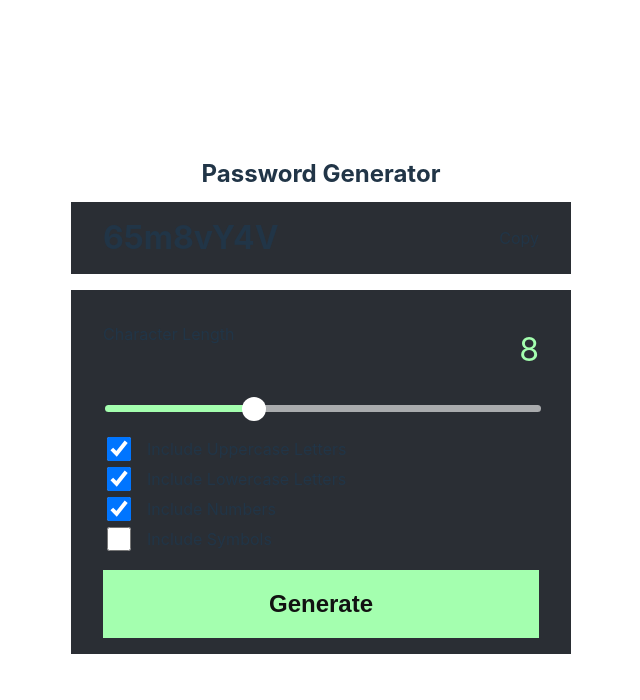
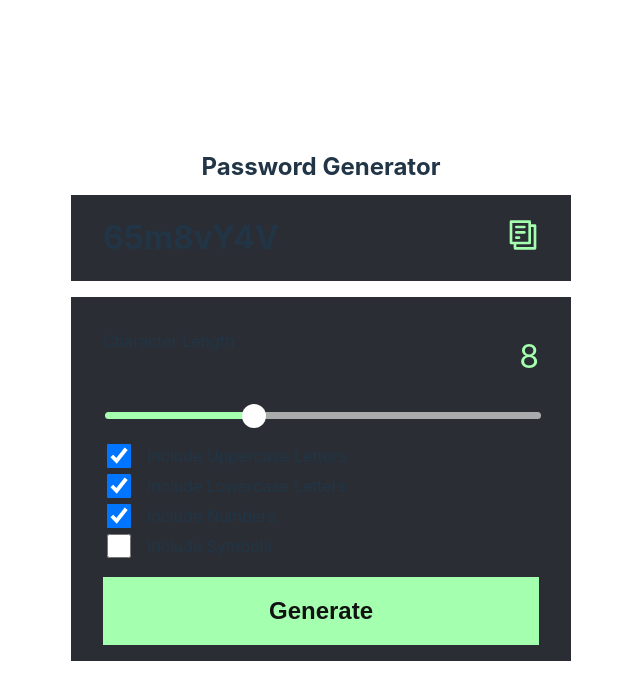
Before and after one commit to jueet/password-generator, a React (Vite) app: page / in a window 1280 px wide. Shown: the top 700 px of the page, without its empty margins (319-959 px from the left). Built offline with nearby package versions, Linux system fonts and the light colour scheme.

Commit message:
feat: password is copied to user clipboard

```diff
--- a/src/App.css
+++ b/src/App.css
@@ -23,6 +23,7 @@
   display: flex;
   flex-direction: row;
   justify-content: space-between;
+  align-items: center;
 }
 
 .pass-text {
@@ -53,7 +54,21 @@
   color: var(--neon-green);
 }
 
-.length-selector {}
+.copy-btn:hover,
+.btn:hover {
+  cursor: pointer;
+}
+
+
+.copy-btn>svg {
+  color: var(--neon-green);
+  height: 2rem;
+  width: 2rem;
+}
+
+.copy-btn:hover>svg {
+  color: whitesmoke;
+}
 
 .char-length {
   display: flex;
--- a/src/App.tsx
+++ b/src/App.tsx
@@ -2,6 +2,7 @@ import { useEffect, useState } from "react";
 import "./App.css";
 import Checkbox from "./components/Checkbox";
 import Slider from "./components/Slider";
+import copyToClipboard from "./utils/copy-clipboard";
 import { generatePassword } from "./utils/pass-generator";
 
 function App() {
@@ -27,8 +28,33 @@ function App() {
     <div className="App">
       <h1>Password Generator</h1>
       <div className="card pass">
-        <div className="pass-text">{password}</div>
-        <div>Copy</div>
+        <div className="pass-text" id="password">
+          {password}
+        </div>
+        <div>
+          <a onClick={copyToClipboard} className="copy-btn">
+            <svg
+              fill="currentColor"
+              viewBox="0 0 48 48"
+              xmlns="http://www.w3.org/2000/svg"
+            >
+              <title>copy-file</title>
+              <g id="Layer_2" data-name="Layer 2">
+                <g id="invisible_box" data-name="invisible box">
+                  <rect width="48" height="48" fill="none" />
+                </g>
+                <g id="icons_Q2" data-name="icons Q2">
+                  <g>
+                    <path d="M18,30H14a2,2,0,0,1,0-4h4a2,2,0,0,1,0,4Z" />
+                    <path d="M26,22H14a2,2,0,0,1,0-4H26a2,2,0,0,1,0,4Z" />
+                    <path d="M26,14H14a2,2,0,0,1,0-4H26a2,2,0,0,1,0,4Z" />
+                    <path d="M42,8H36V4a2,2,0,0,0-2-2H6A2,2,0,0,0,4,4V36a2,2,0,0,0,2,2h4v6a2,2,0,0,0,2,2H42a2,2,0,0,0,2-2V10A2,2,0,0,0,42,8ZM8,6H32V34H8ZM40,42H14V38H34a2,2,0,0,0,2-2V12h4Z" />
+                  </g>
+                </g>
+              </g>
+            </svg>
+          </a>
+        </div>
       </div>
       <div className="card">
         <Slider
--- /dev/null
+++ b/src/utils/copy-clipboard.ts
@@ -0,0 +1,12 @@
+async function copyToClipboard() {
+  const copyText = document.getElementById("password");
+  try {
+    const text = copyText?.innerHTML;
+    await navigator.clipboard.writeText(text!);
+    console.log("Content copied to clipboard");
+  } catch (err) {
+    console.error("Failed to copy: ", err);
+  }
+}
+
+export default copyToClipboard;
```
Also changed, not shown: src/assets/copy-file-svgrepo-com.svg (added).
